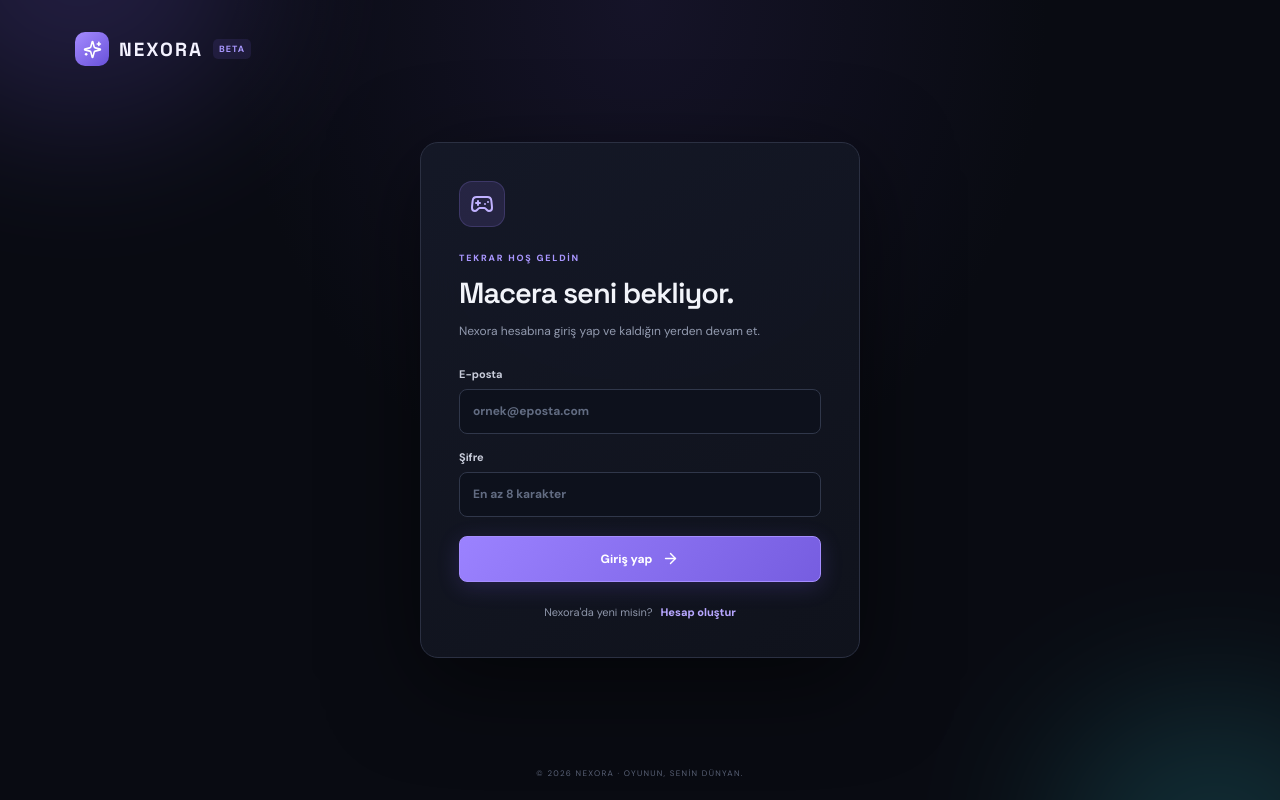
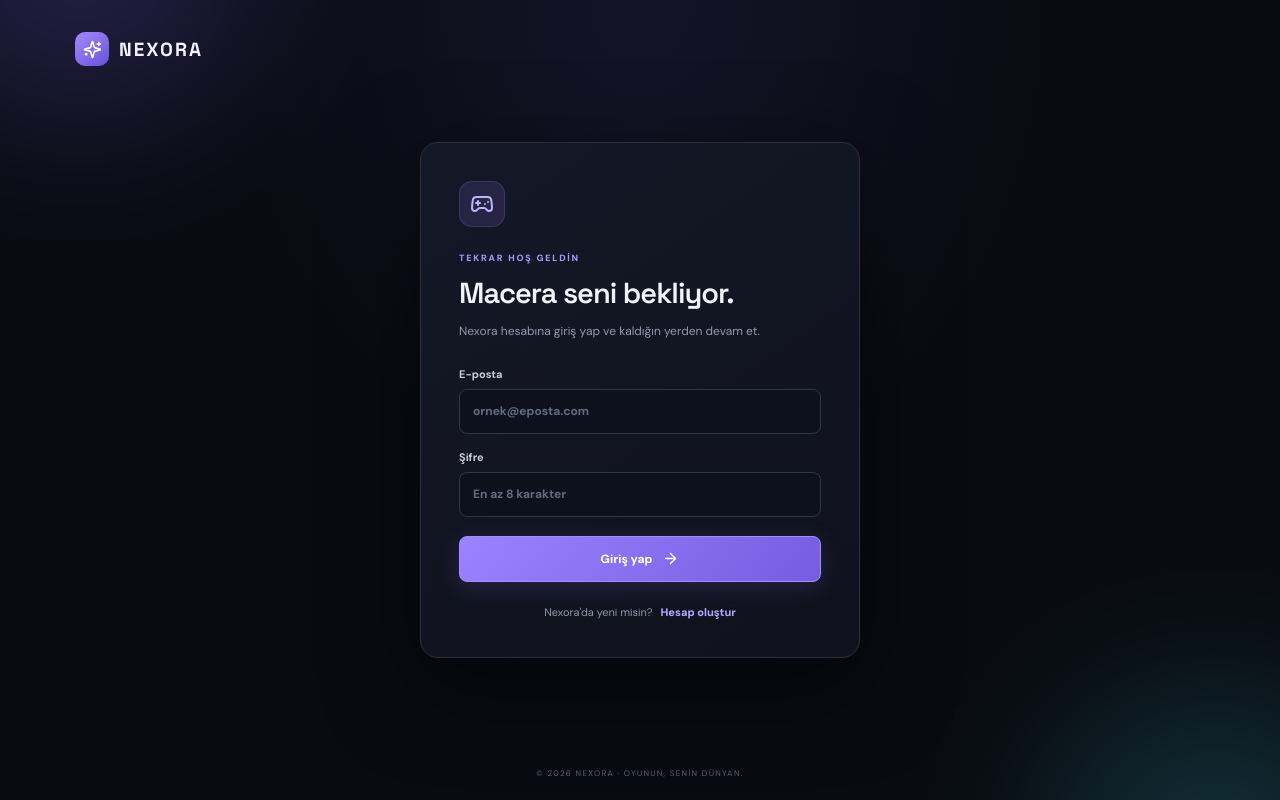
Before and after one commit to hasanmeteyetisir142-wq/Nexora, a Next.js app: page /login in a window 1280 px wide. Built offline with nearby package versions, Linux system fonts and the light colour scheme; no server answers.

Commit message:
Remove beta branding for full Nexora release

```diff
--- a/components/auth-form.tsx
+++ b/components/auth-form.tsx
@@ -65,7 +65,7 @@ export default function AuthForm({ mode }: Props) {
     <main className="auth-shell">
       <div className="auth-glow auth-glow-one" />
       <div className="auth-glow auth-glow-two" />
-      <Link href="/" className="auth-brand"><span className="auth-brand-icon"><Sparkles size={19} /></span>NEXORA<span className="auth-beta">BETA</span></Link>
+      <Link href="/" className="auth-brand"><span className="auth-brand-icon"><Sparkles size={19} /></span>NEXORA</Link>
       <section className="auth-card">
         <div className="auth-symbol"><Gamepad2 size={24} /></div>
         <div className="auth-eyebrow">{isSignup ? "OYUN DÜNYANA KATIL" : "TEKRAR HOŞ GELDİN"}</div>
```
